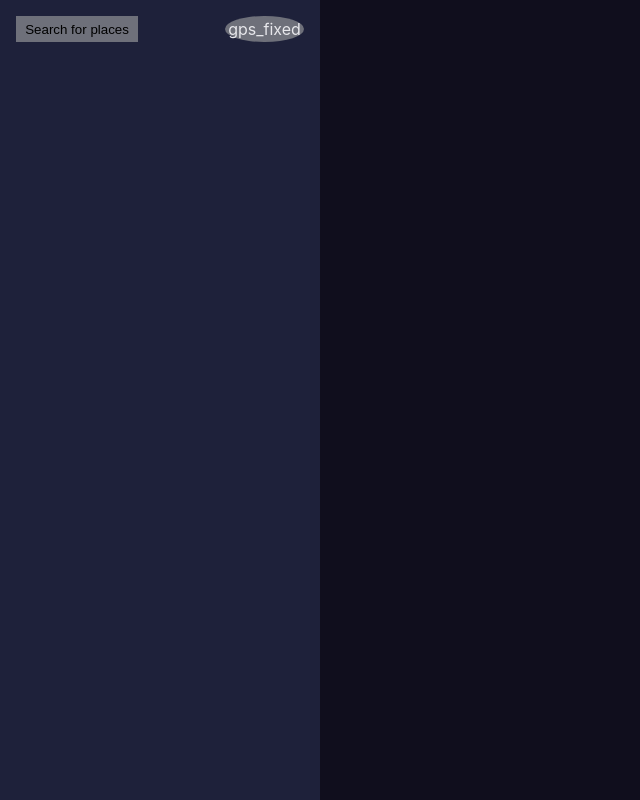
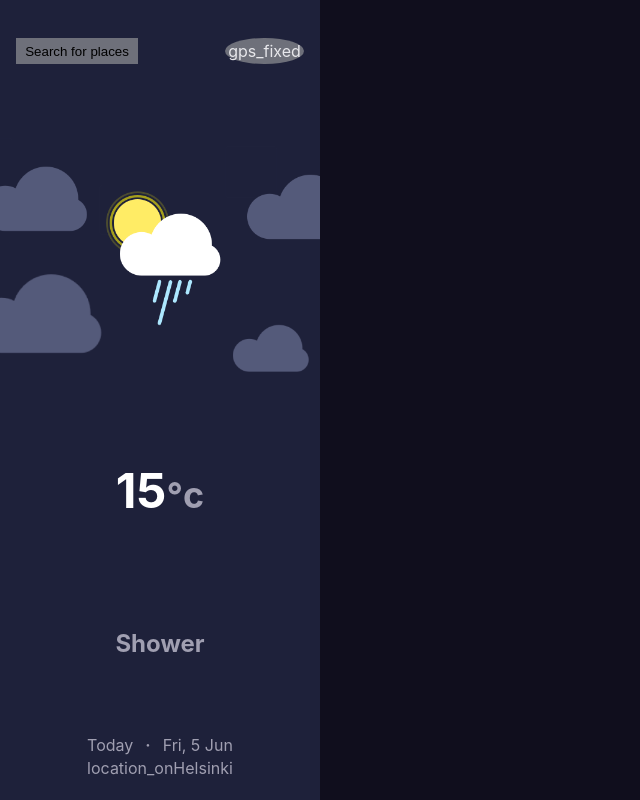
Before and after one commit to mukeshgurpude/weather-app, a React (Create React App) app: page / in a window 1280 px wide. Shown: the whole page, without its empty margins (0-640 px from the left). Built offline with nearby package versions, Linux system fonts and the light colour scheme; the HTML template or start-up script is replaced by a standard one.

Commit message:
feat: add static sidebar

```diff
--- a/public/index.html
+++ b/public/index.html
@@ -24,7 +24,7 @@
     <div id="root"></div>
     <script>
       WebFontConfig = {
-           google: { families: ['Material+Icons'] }
+           google: { families: ['Material+Icons', 'Raleway:wght@600'] }
       };
 
       (function(d) {
--- a/src/components/nav.jsx
+++ b/src/components/nav.jsx
@@ -2,7 +2,7 @@ import styled from 'styled-components'
 import Icon from './icon'
 
 export default function Sidebar() {
-  return <Wrapper>
+  return <Wrapper className='secondary-color'>
     <InputWrapper>
       <ButtonWrapper children={<button style={{
         background: 'transparent',
@@ -10,17 +10,46 @@ export default function Sidebar() {
       }}>Search for places</button>} />
       <ButtonWrapper style={{borderRadius: '50%'}} children={<Icon icon='gps_fixed'/>} />
     </InputWrapper>
+    <Banner
+      className='flex-container'
+      children={<Image src='./images/Shower.png' alt=''/>}
+    />
+    <h1 style={{fontSize: '48px'}}>
+      <Text className='primary-color' children='15'/>
+      <Text style={{fontSize: '36px'}} children='°c'/>
+    </h1>
+    <h2><Text children='Shower' /></h2>
+    <About>
+      <div className='flex-container' style={{
+        justifyContent: 'space-between',
+        gap: '.5em'
+      }}>
+        <span>Today</span>
+        <span style={{fontWeight: 'bold'}}>·</span>
+        <span>Fri, 5 Jun</span>
+      </div>
+      <div className='flex-container'>
+        <Icon icon='location_on' />
+        <span>Helsinki</span>
+      </div>
+    </About>
   </Wrapper>
 }
 
 const Wrapper = styled.div`
   background-color: var(--sidebar-background);
   height: 100%;
+  display: flex;
+  flex-flow: column nowrap;
+  justify-content: space-around;
+  gap: .8em;
+  align-items: center;
 `
 const InputWrapper = styled.div`
   display: flex;
   justify-content: space-between;
-  padding: 1em 1em
+  padding: 1em 1em;
+  width: 100%;
 `
 const ButtonWrapper = styled.div`
   background-color: var(--button-background);
@@ -29,4 +58,25 @@ const ButtonWrapper = styled.div`
   justify-content: center;
   align-items: center;
   padding: .2em;
+  cursor: pointer;
 `
+const Banner = styled.div`
+  background: var(--sidebar-background);
+  background-image: url(./images/Cloud-background.png);
+  background-repeat: no-repeat;
+  background-size: cover;
+  background-position: center;
+  background-blend-mode: soft-light;
+
+  width: 100%;
+`
+const Image = styled.img`
+  max-width: 100%;
+  transform: scale(.6);
+`
+const Text = styled.span``
+const About = styled.div`
+  display: flex;
+  flex-flow: column;
+  gap: .2em;
+`
--- a/src/index.css
+++ b/src/index.css
@@ -5,7 +5,7 @@
 
 body {
   margin: 0;
-  font-family: -apple-system, BlinkMacSystemFont, 'Segoe UI', 'Roboto', 'Oxygen',
+  font-family: Raleway, -apple-system, BlinkMacSystemFont, 'Segoe UI', 'Roboto', 'Oxygen',
     'Ubuntu', 'Cantarell', 'Fira Sans', 'Droid Sans', 'Helvetica Neue',
     sans-serif;
   -webkit-font-smoothing: antialiased;
@@ -42,3 +42,8 @@ code {
 }
 .primary-color {color: var(--primary-color);}
 .secondary-color {color: var(--secondary-color);}
+.flex-container {
+  display: flex;
+  justify-content: center;
+  align-items: center;
+}
```
Also changed, not shown: public/images/Cloud-background.png (added), public/images/Shower.png (added).
